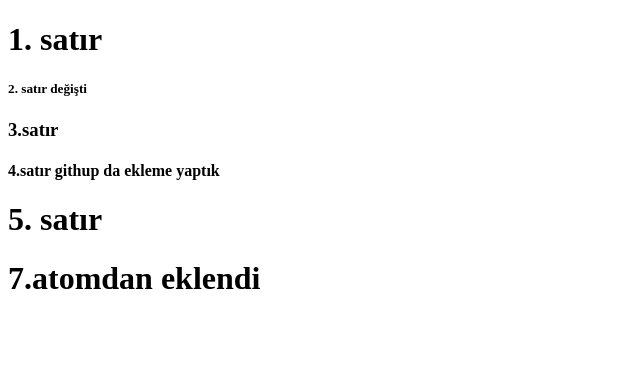
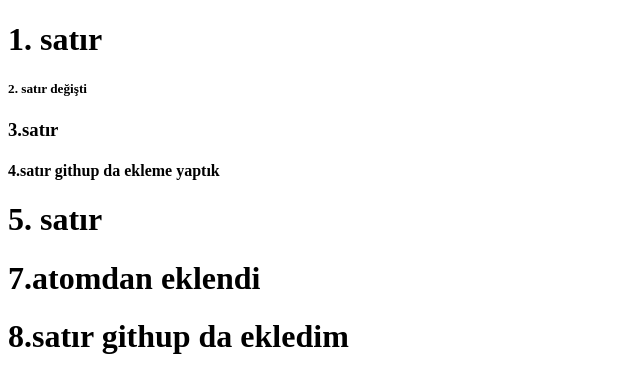
Before and after one commit to emrah24dgn/WebDevGitDeneme, a plain HTML site: page index.html in a window 1280 px wide. Shown: the whole page, without its empty margins (0-640 px from the left). Drawn offline with Linux system fonts and the light colour scheme.

Commit message:
8.commit

```diff
--- a/index.html
+++ b/index.html
@@ -11,6 +11,7 @@
 <h4>4.satır githup da ekleme yaptık</h4>
     <h1>5. satır</h1>
 <h1>7.atomdan eklendi</h1>
+<h1>8.satır githup da ekledim</h1>
 
   </body>
 </html>
```
